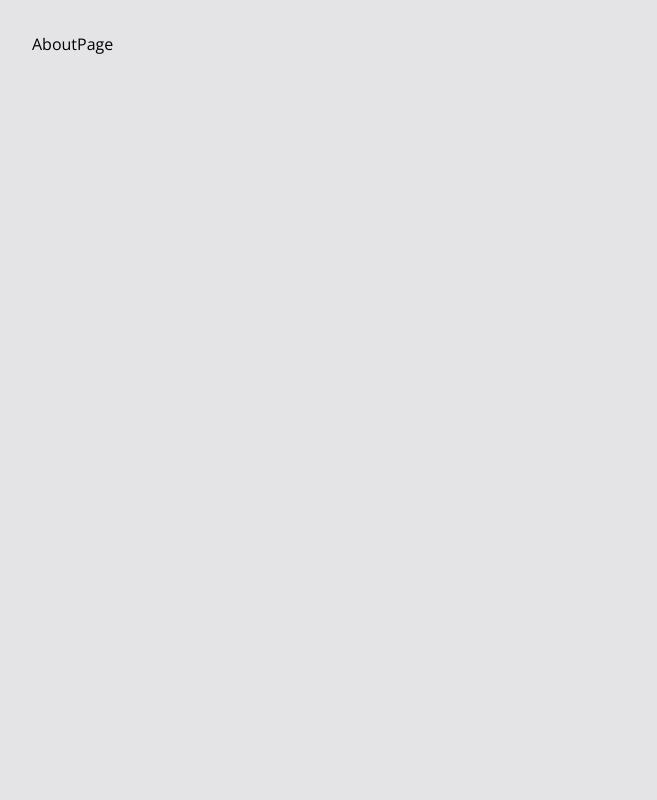
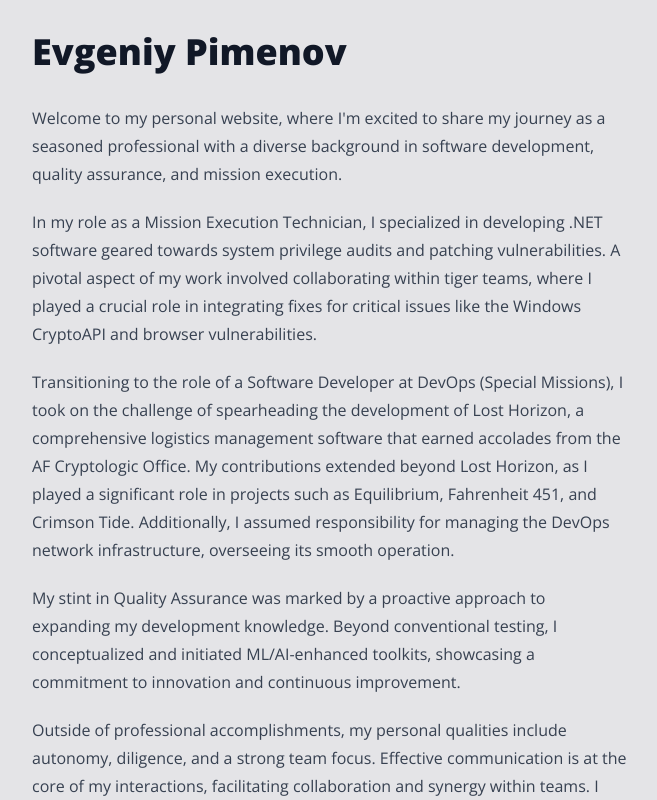
Before and after one commit to evgeniyp92/personal-site, a Next.js app: page /about in a window 1280 px wide. Shown: the top 800 px of the page, without its empty margins (0-657 px from the left). Built offline with nearby package versions, Linux system fonts and the light colour scheme.

Commit message:
Write about page

```diff
--- /dev/null
+++ b/src/app/about/layout.jsx
@@ -0,0 +1,9 @@
+export default function MDXLayout({ children }) {
+  return (
+    <div className='container mx-auto'>
+      <article className='prose prose-sm lg:prose-base prose-pre:p-0'>
+        {children}
+      </article>
+    </div>
+  );
+}
--- a/src/app/about/page.jsx
+++ /dev/null
@@ -1,3 +0,0 @@
-export default function AboutPage() {
-  return <div>AboutPage</div>;
-}
--- /dev/null
+++ b/src/app/about/page.mdx
@@ -0,0 +1,13 @@
+# Evgeniy Pimenov
+
+Welcome to my personal website, where I'm excited to share my journey as a seasoned professional with a diverse background in software development, quality assurance, and mission execution.
+
+In my role as a Mission Execution Technician, I specialized in developing .NET software geared towards system privilege audits and patching vulnerabilities. A pivotal aspect of my work involved collaborating within tiger teams, where I played a crucial role in integrating fixes for critical issues like the Windows CryptoAPI and browser vulnerabilities.
+
+Transitioning to the role of a Software Developer at DevOps (Special Missions), I took on the challenge of spearheading the development of Lost Horizon, a comprehensive logistics management software that earned accolades from the AF Cryptologic Office. My contributions extended beyond Lost Horizon, as I played a significant role in projects such as Equilibrium, Fahrenheit 451, and Crimson Tide. Additionally, I assumed responsibility for managing the DevOps network infrastructure, overseeing its smooth operation.
+
+My stint in Quality Assurance was marked by a proactive approach to expanding my development knowledge. Beyond conventional testing, I conceptualized and initiated ML/AI-enhanced toolkits, showcasing a commitment to innovation and continuous improvement.
+
+Outside of professional accomplishments, my personal qualities include autonomy, diligence, and a strong team focus. Effective communication is at the core of my interactions, facilitating collaboration and synergy within teams. I approach every task with a learner mentality, constantly seeking opportunities for growth and development.
+
+Thank you for taking the time to visit my site. Whether you're interested in collaboration, discussions, or simply connecting, I'm eager to engage with you. Feel free to reach out!
```
